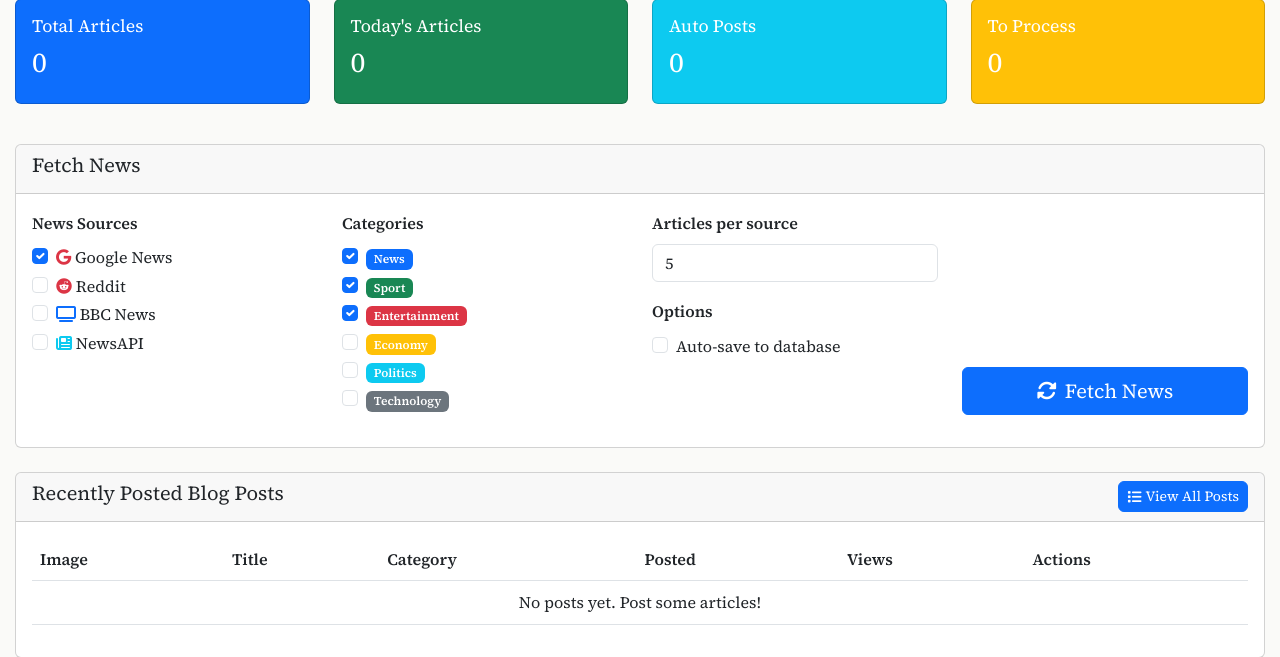
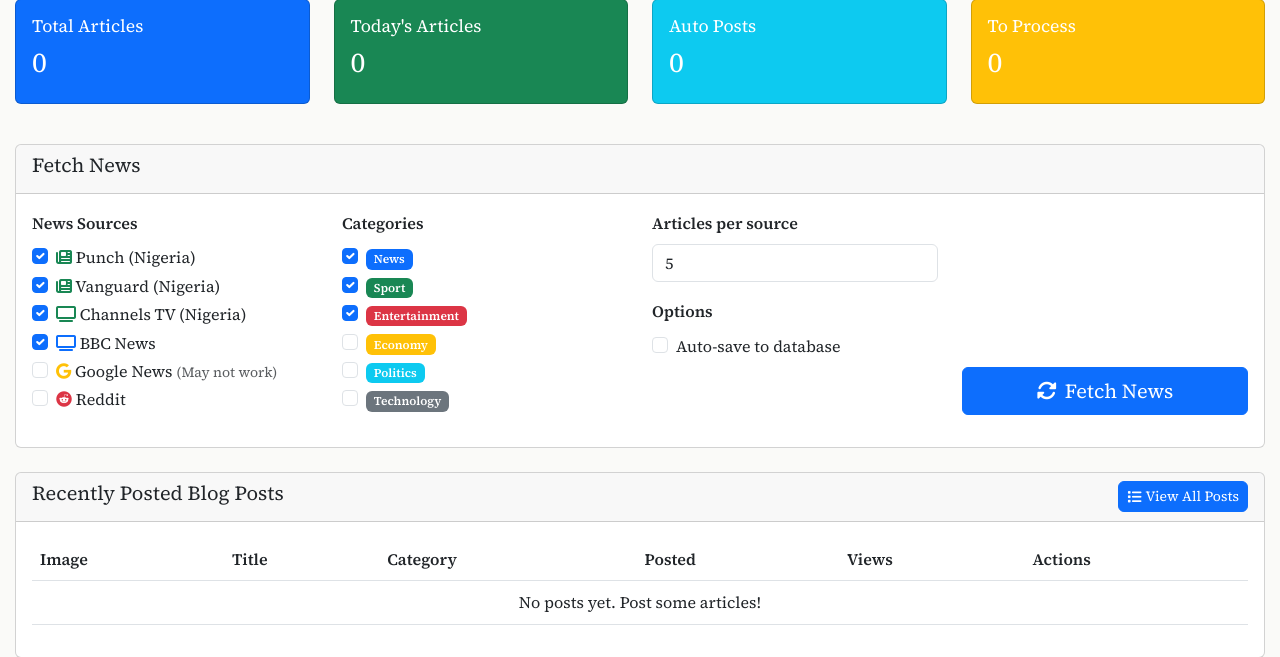
Before and after one commit to Sheddo7/BlogSphere, a Django app: page /enhanced-news-dashboard/ in a window 1280 px wide. Shown: the part 155-812 px from the top of the page. Run offline with Django 5.2, Linux system fonts and the light colour scheme; the visitor is signed in with stand-in values (Sample User, id 1); data that the repository does not hold is empty; some libraries are stand-ins or nearby versions.

Commit message:
Add Nigerian news sources

```diff
--- a/templates/blog/enhanced-news-dashboard.html
+++ b/templates/blog/enhanced-news-dashboard.html
@@ -57,27 +57,39 @@
                     <div class="col-md-3 mb-3">
                         <label class="form-label fw-bold">News Sources</label>
                         <div class="form-check">
-                            <input class="form-check-input" type="checkbox" name="sources" value="google" id="sourceGoogle" checked>
+                            <input class="form-check-input" type="checkbox" name="sources" value="punch" id="sourcePunch" checked>
+                            <label class="form-check-label" for="sourcePunch">
+                                <i class="fas fa-newspaper text-success"></i> Punch (Nigeria)
+                            </label>
+                        </div>
+                        <div class="form-check">
+                            <input class="form-check-input" type="checkbox" name="sources" value="vanguard" id="sourceVanguard" checked>
+                            <label class="form-check-label" for="sourceVanguard">
+                                <i class="fas fa-newspaper text-success"></i> Vanguard (Nigeria)
+                            </label>
+                        </div>
+                        <div class="form-check">
+                            <input class="form-check-input" type="checkbox" name="sources" value="channels" id="sourceChannels" checked>
+                            <label class="form-check-label" for="sourceChannels">
+                                <i class="fas fa-tv text-success"></i> Channels TV (Nigeria)
+                            </label>
+                        </div>
+                        <div class="form-check">
+                            <input class="form-check-input" type="checkbox" name="sources" value="bbc" id="sourceBBC" checked>
+                            <label class="form-check-label" for="sourceBBC">
+                                <i class="fas fa-tv text-primary"></i> BBC News
+                            </label>
+                        </div>
+                        <div class="form-check">
+                            <input class="form-check-input" type="checkbox" name="sources" value="google" id="sourceGoogle">
                             <label class="form-check-label" for="sourceGoogle">
-                                <i class="fab fa-google text-danger"></i> Google News
+                                <i class="fab fa-google text-warning"></i> Google News <small class="text-muted">(May not work)</small>
                             </label>
                         </div>
                         <div class="form-check">
                             <input class="form-check-input" type="checkbox" name="sources" value="reddit" id="sourceReddit">
                             <label class="form-check-label" for="sourceReddit">
                                 <i class="fab fa-reddit text-danger"></i> Reddit
-                            </label>
-                        </div>
-                        <div class="form-check">
-                            <input class="form-check-input" type="checkbox" name="sources" value="bbc" id="sourceBBC">
-                            <label class="form-check-label" for="sourceBBC">
-                                <i class="fas fa-tv text-primary"></i> BBC News
-                            </label>
-                        </div>
-                        <div class="form-check">
-                            <input class="form-check-input" type="checkbox" name="sources" value="newsapi" id="sourceNewsAPI">
-                            <label class="form-check-label" for="sourceNewsAPI">
-                                <i class="fas fa-newspaper text-info"></i> NewsAPI
                             </label>
                         </div>
                     </div>
@@ -740,7 +752,7 @@ function saveArticleEdits() {
     modal.hide();
 }
 
-// UPDATED: Post single article with AI processing indicator
+// Post single article (without auto-generated tag)
 function postSingleArticle(index = null) {
     const articleIndex = index !== null ? index : currentEditIndex;
     if (articleIndex === -1 || !fetchedArticles[articleIndex]) return;
@@ -748,9 +760,6 @@ function postSingleArticle(index = null) {
     const article = fetchedArticles[articleIndex];
     const isFeatured = article.is_featured || false;
     const saveArticle = article.save_article !== false;
-
-    // Show processing toast with longer duration
-    const processingToastId = showToast('🤖 AI is processing article... This may take 10-30 seconds', 'info', 30000);
 
     fetch('/api/post-article/', {
         method: 'POST',
@@ -764,25 +773,13 @@ function postSingleArticle(index = null) {
             format: 'fetch_news',
             is_featured: isFeatured,
             save_article: saveArticle,
-            tags: article.tags || ['news']
+            tags: article.tags || ['news'] // No auto-generated tag
         })
     })
     .then(response => response.json())
     .then(data => {
-        // Remove processing toast
-        if (processingToastId) removeToast(processingToastId);
-
         if (data.success) {
-            // Show success with word count if available
-            let message = `✅ Posted: ${data.post_title}`;
-            if (data.word_count) {
-                message += ` (${data.word_count} words)`;
-            }
-            if (data.ai_processed) {
-                message += ' 🤖';
-            }
-            showToast(message, 'success');
-
+            showToast(`Posted: ${data.post_title}`, 'success');
             // Remove from fetched articles
             fetchedArticles.splice(articleIndex, 1);
             displayFetchedArticles();
@@ -793,15 +790,13 @@ function postSingleArticle(index = null) {
                 if (modal) modal.hide();
             }
 
-            // Refresh page after delay
-            setTimeout(() => location.reload(), 2000);
+            // Reload the page to show new post
+            setTimeout(() => location.reload(), 1000);
         } else {
             showToast('Error: ' + data.message, 'danger');
         }
     })
     .catch(error => {
-        // Remove processing toast
-        if (processingToastId) removeToast(processingToastId);
         showToast('Error posting article', 'danger');
     });
 }
@@ -1069,11 +1064,8 @@ function convertToPost(articleId) {
     });
 }
 
-// UPDATED: Show toast with duration and return ID (Bootstrap style)
-function showToast(message, type = 'success', duration = 3000) {
+function showToast(message, type) {
     const toast = document.createElement('div');
-    const toastId = 'toast-' + Date.now();
-    toast.id = toastId;
     toast.className = 'toast align-items-center text-white bg-' + type + ' border-0 position-fixed bottom-0 end-0 m-3';
     toast.setAttribute('role', 'alert');
     toast.innerHTML = `
@@ -1085,31 +1077,7 @@ function showToast(message, type = 'success', duration = 3000) {
     document.body.appendChild(toast);
     const bsToast = new bootstrap.Toast(toast);
     bsToast.show();
-
-    // Auto-remove after duration
-    if (duration > 0) {
-        setTimeout(() => {
-            const toastElement = document.getElementById(toastId);
-            if (toastElement) {
-                // Hide and remove
-                const bsToastInstance = bootstrap.Toast.getInstance(toastElement);
-                if (bsToastInstance) bsToastInstance.hide();
-                setTimeout(() => toastElement.remove(), 300); // Wait for hide animation
-            }
-        }, duration);
-    }
-
-    return toastId;  // Return ID so we can remove it manually
-}
-
-// New function to manually remove a toast by ID
-function removeToast(toastId) {
-    const toast = document.getElementById(toastId);
-    if (toast) {
-        const bsToast = bootstrap.Toast.getInstance(toast);
-        if (bsToast) bsToast.hide();
-        setTimeout(() => toast.remove(), 300);
-    }
+    setTimeout(() => toast.remove(), 3000);
 }
 </script>
 
```
